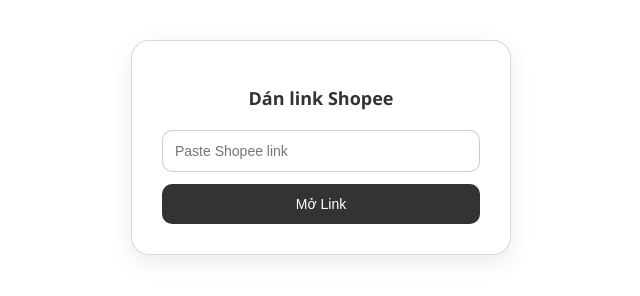
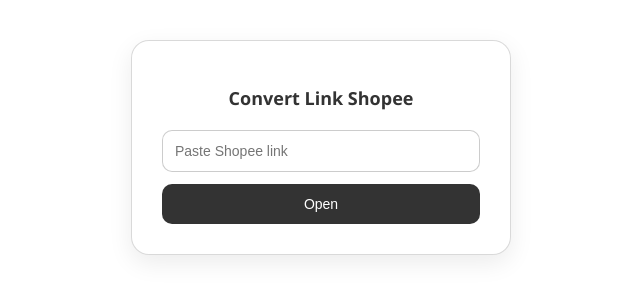
Before and after one commit to thnhmii/convert-tool, a website: page index.html in a window 1280 px wide. Shown: the full height of the page, 319-959 px from the left. Drawn offline with Linux system fonts and the light colour scheme.

Commit message:
Update index.html

```diff
--- a/index.html
+++ b/index.html
@@ -62,9 +62,9 @@
 <body>
 
 <div class="container">
-  <h2>Dán link Shopee</h2>
+  <h2>Convert Link Shopee</h2>
   <input type="text" id="original" placeholder="Paste Shopee link">
-  <button onclick="goLink()">Mở Link</button>
+  <button onclick="goLink()">Open</button>
 </div>
 
 <script>
```
